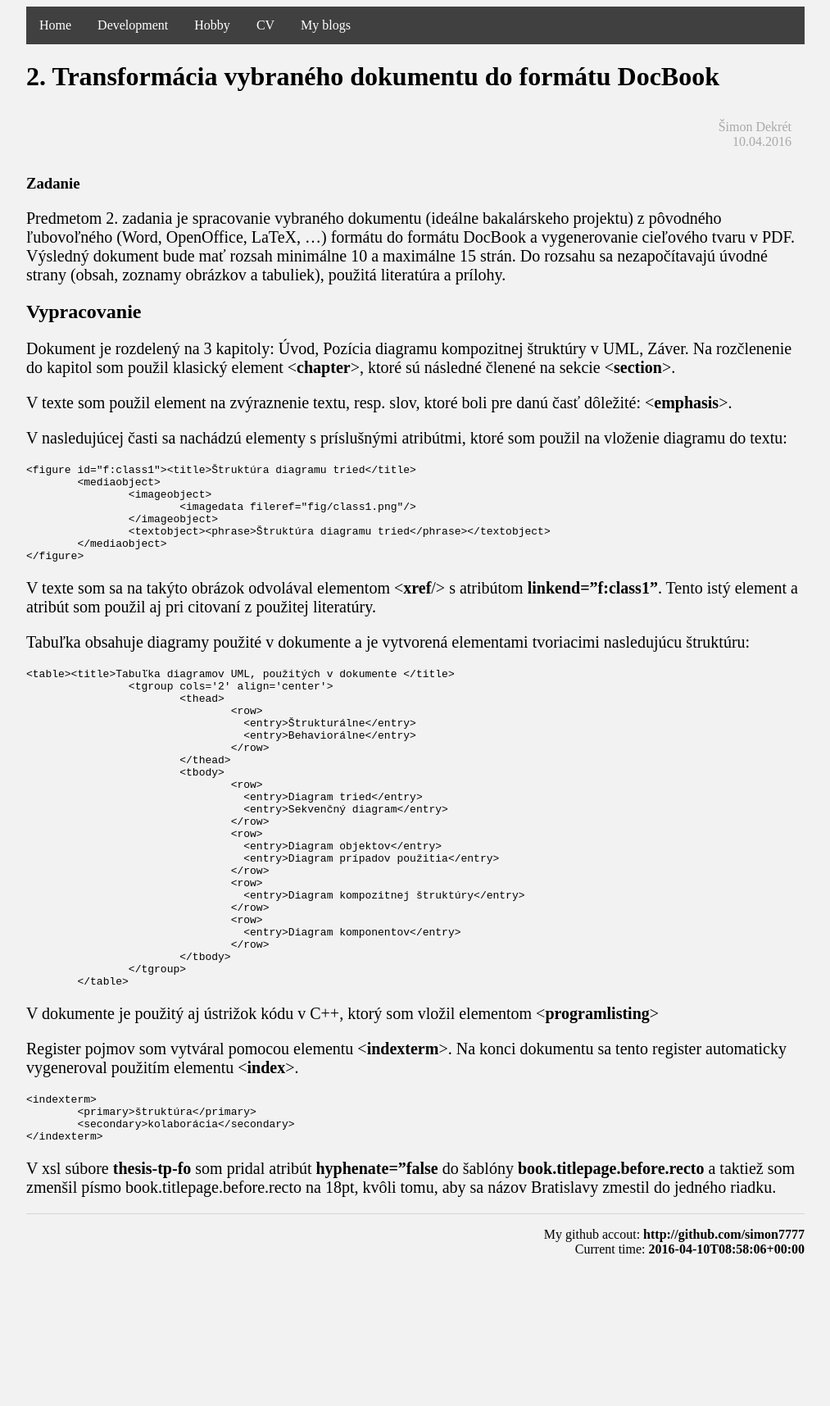
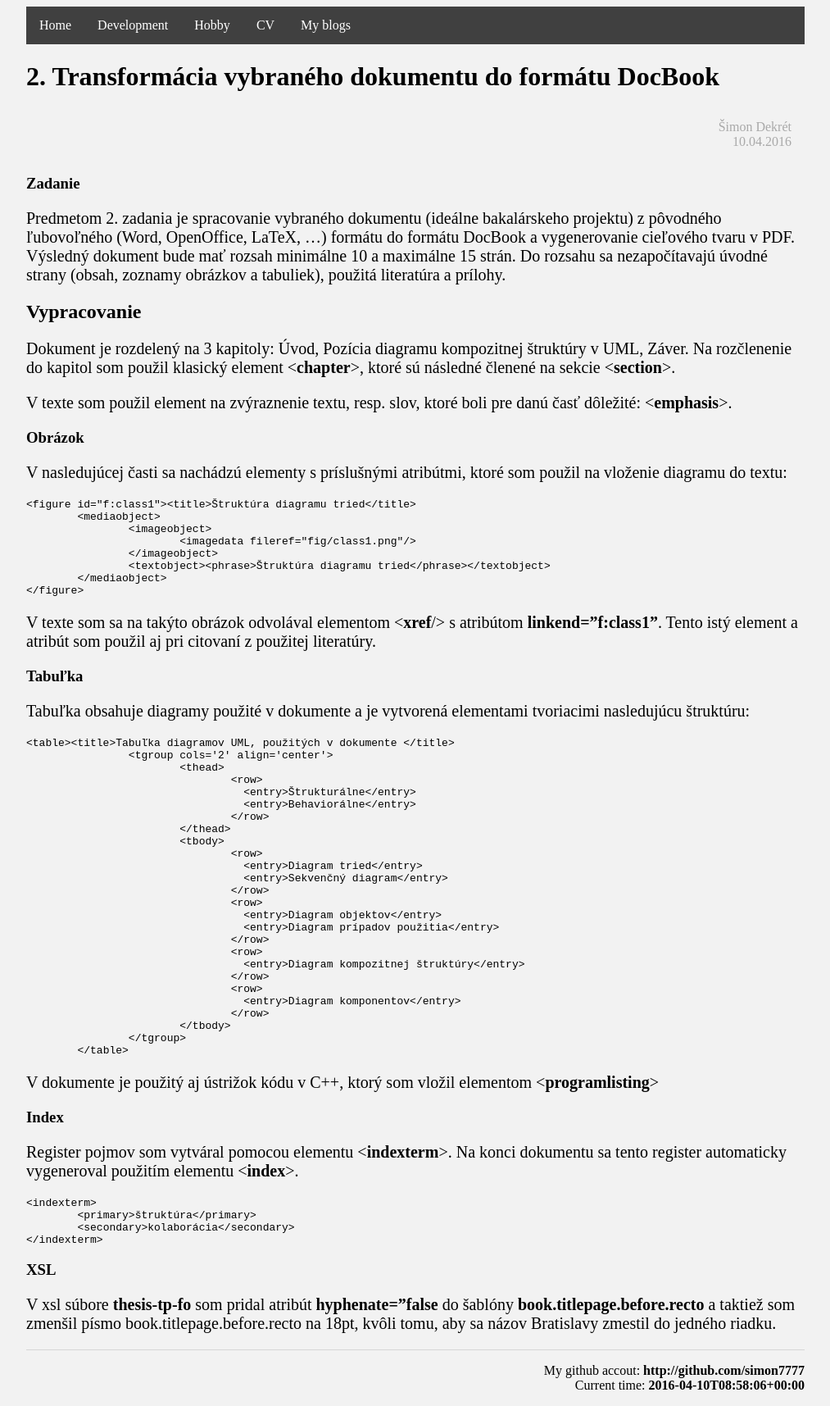
Before and after one commit to simon7777/simon7777.github.io, a Jekyll site: the page built from develop/wp/zadanie2.md, in a window 1280 px wide. Shown: the whole page at 82% size, without its empty margins (133-1146 px from the left). Built offline with Jekyll 4.4.1, drawn with Linux system fonts in a browser that asks for light colours; before the commit the page ends 1549 px from its top, so only the background shows below that.

Commit message:
Update zadanie2.md

```diff
--- a/develop/wp/zadanie2.md
+++ b/develop/wp/zadanie2.md
@@ -8,11 +8,14 @@ project: 2
 
 Predmetom 2. zadania je spracovanie vybraného dokumentu (ideálne bakalárskeho projektu) z pôvodného ľubovoľného (Word, OpenOffice, LaTeX, …) formátu do formátu DocBook a vygenerovanie cieľového tvaru v PDF. Výsledný dokument bude mať rozsah minimálne 10 a maximálne 15 strán. Do rozsahu sa nezapočítavajú úvodné strany (obsah, zoznamy obrázkov a tabuliek), použitá literatúra a prílohy.
 
+
 ## Vypracovanie
 
 Dokument je rozdelený na 3 kapitoly: Úvod, Pozícia diagramu kompozitnej štruktúry v UML, Záver. Na rozčlenenie do kapitol som použil klasický element <**chapter**>, ktoré sú následné členené na sekcie <**section**>.
 
 V texte som použil element na zvýraznenie textu, resp. slov, ktoré boli pre danú časť dôležité: <**emphasis**>.
+
+### Obrázok
 
 V nasledujúcej časti sa nachádzú elementy s príslušnými atribútmi, ktoré som použil na vloženie diagramu do textu:
 
@@ -26,6 +29,8 @@ V nasledujúcej časti sa nachádzú elementy s príslušnými atribútmi, ktor
 	</figure>
 
 V texte som sa na takýto obrázok odvolával elementom <**xref**/> s atribútom **linkend="f:class1"**. Tento istý element a atribút som použil aj pri citovaní z použitej literatúry.
+
+### Tabuľka
 
 Tabuľka obsahuje diagramy použité v dokumente a je vytvorená elementami tvoriacimi nasledujúcu štruktúru:
 
@@ -59,6 +64,8 @@ Tabuľka obsahuje diagramy použité v dokumente a je vytvorená elementami tvor
 
 V dokumente je použitý aj ústrižok kódu v C++, ktorý som vložil elementom <**programlisting**>
 
+### Index
+
 Register pojmov som vytváral pomocou elementu <**indexterm**>. Na konci dokumentu sa tento register automaticky vygeneroval použitím elementu <**index**>.
 
     <indexterm>
@@ -66,4 +73,6 @@ Register pojmov som vytváral pomocou elementu <**indexterm**>. Na konci dokumen
     	<secondary>kolaborácia</secondary>
     </indexterm>
 
+### XSL
+
 V xsl súbore **thesis-tp-fo** som pridal atribút **hyphenate=”false** do šablóny **book.titlepage.before.recto** a taktiež som zmenšil písmo book.titlepage.before.recto na 18pt, kvôli tomu, aby sa názov Bratislavy zmestil do jedného riadku.
```
